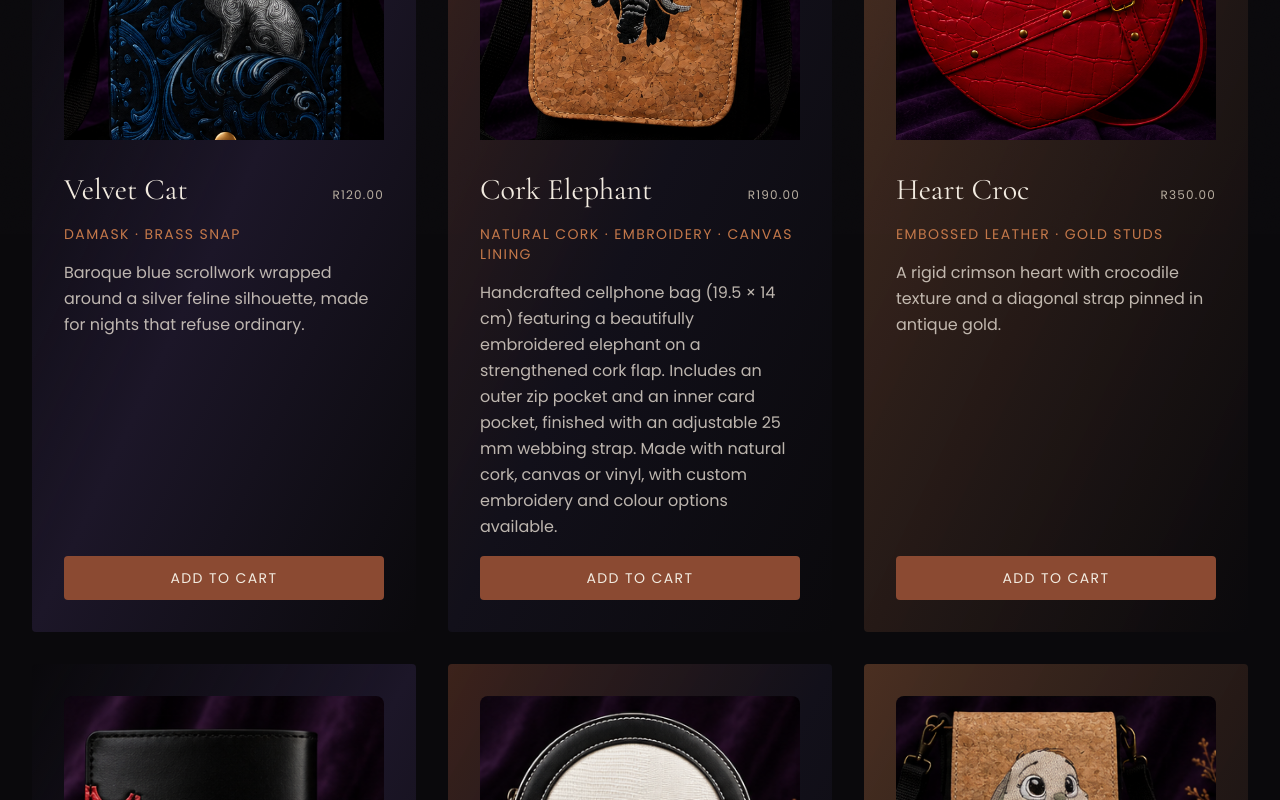
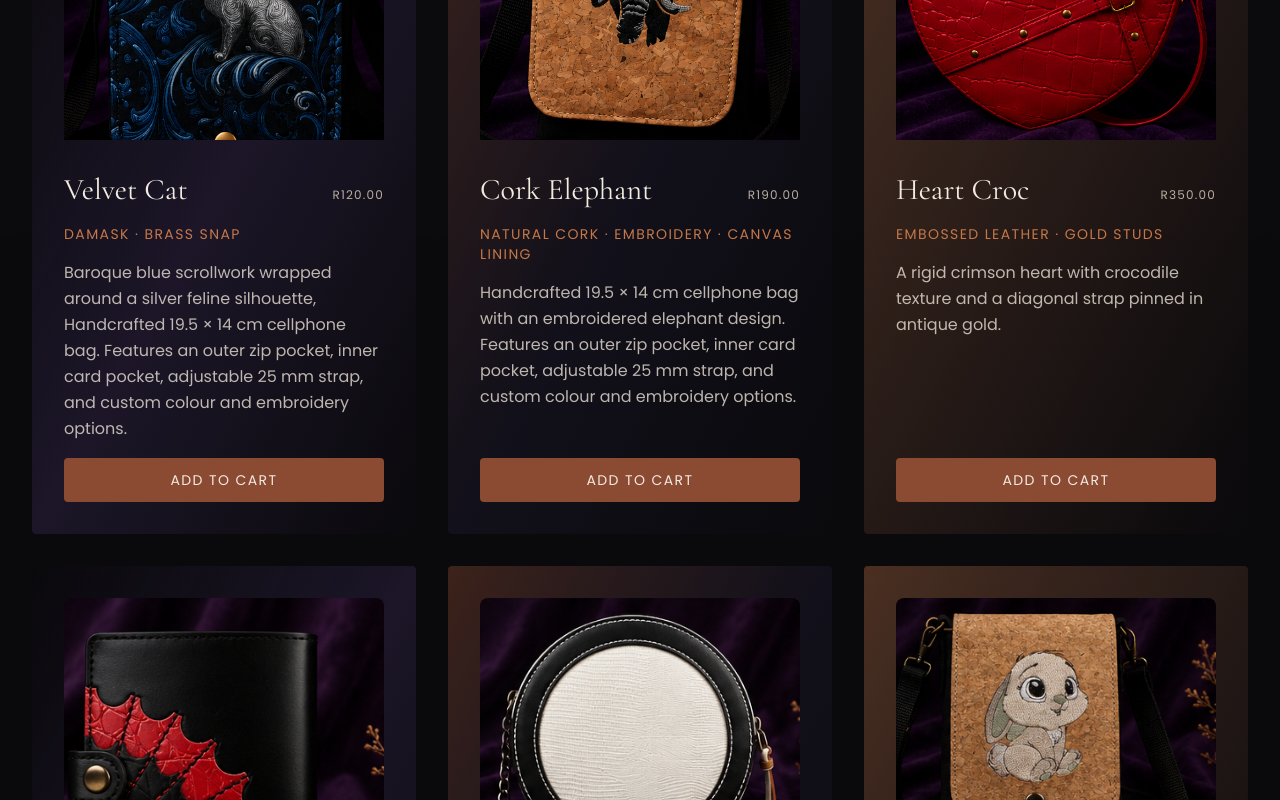
Before and after one commit to rhodevanwyk/OddOwl_Website, a React (Vite) app: page /products in a window 1280 px wide. Shown: the part 566-1366 px from the top of the page. Built offline with nearby package versions, Linux system fonts and the light colour scheme; a web font is replaced by a local one.

Commit message:
Prudct description update

```diff
--- a/src/pages/Products.jsx
+++ b/src/pages/Products.jsx
@@ -17,7 +17,7 @@ const products = [
     title: "Velvet Cat",
     material: "Damask · Brass snap",
     blurb:
-      "Baroque blue scrollwork wrapped around a silver feline silhouette, made for nights that refuse ordinary.",
+      "Baroque blue scrollwork wrapped around a silver feline silhouette, Handcrafted 19.5 × 14 cm cellphone bag. Features an outer zip pocket, inner card pocket, adjustable 25 mm strap, and custom colour and embroidery options.",
     tone: "from-from/80 via-plume to-void",
     accent: "text-copper",
     price: "R120.00",
@@ -28,12 +28,13 @@ const products = [
   title: "Cork Elephant",
   material: "Natural Cork · Embroidery · Canvas Lining",
   blurb:
-    "Handcrafted cellphone bag (19.5 × 14 cm) featuring a beautifully embroidered elephant on a strengthened cork flap. Includes an outer zip pocket and an inner card pocket, finished with an adjustable 25 mm webbing strap. Made with natural cork, canvas or vinyl, with custom embroidery and colour options available.",
+  "Handcrafted 19.5 × 14 cm cellphone bag with an embroidered elephant design. Features an outer zip pocket, inner card pocket, adjustable 25 mm strap, and custom colour and embroidery options.",
   tone: "from-leather/40 via-ink to-void",
   accent: "text-copper",
   price: "R190.00",
   amount: 190,
 },
+
 
   {
     image: product3,
```
